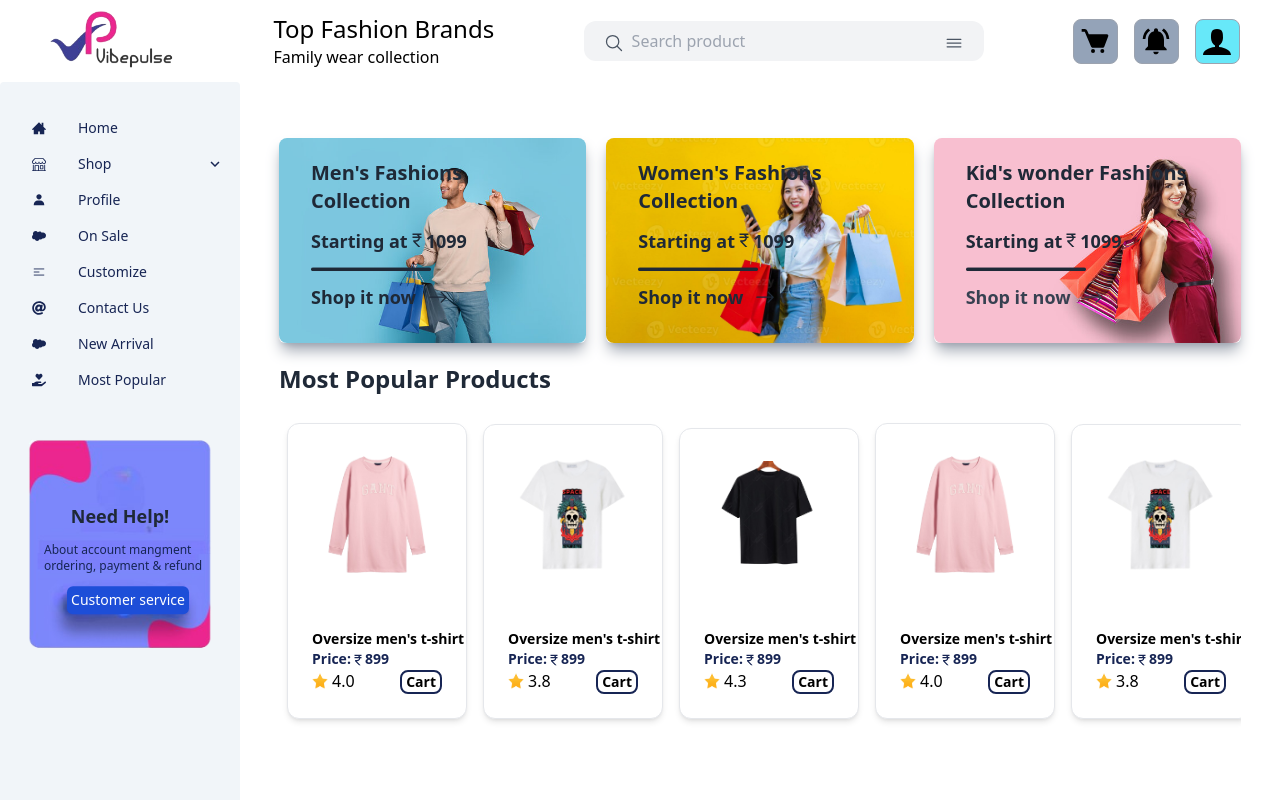
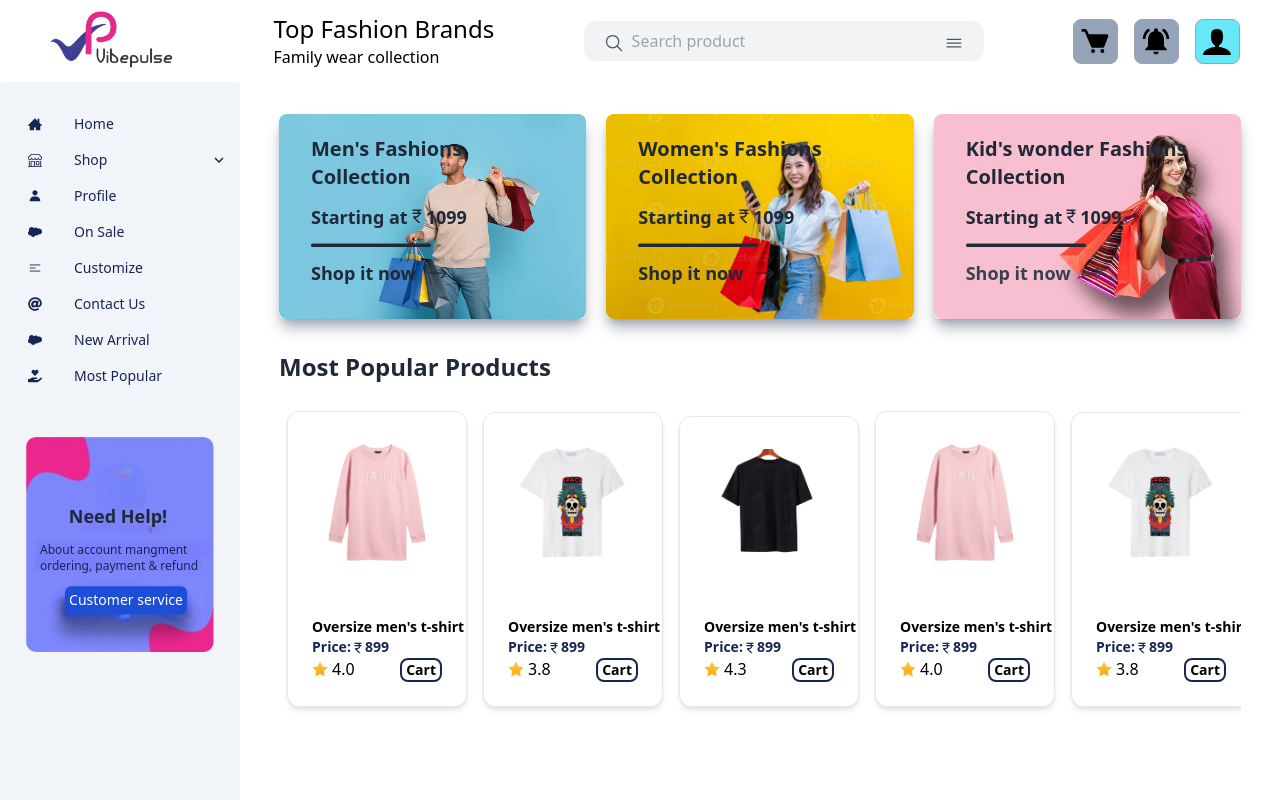
Before and after one commit to pitambar77/ecommerce, a React (Create React App) app: page / in a window 1280 px wide. Shown: the top 800 px of the page. Built offline with nearby package versions, Linux system fonts and the light colour scheme.

Commit message:
fourth  changes

```diff
--- a/src/Components/SideBar.jsx
+++ b/src/Components/SideBar.jsx
@@ -66,13 +66,13 @@ const SideBar = () => {
 
   return (
 
-        <div className={` h-screen  sm:p-3 p-1 sm:pt-4 duration-300 text-blue-950 bg-slate-100  rounded sm:w-60 w-28 `}>
+        <div className={` h-screen sm:p-2 p-1 sm:pt-4 duration-300 text-blue-950 bg-slate-100  rounded sm:w-60 w-28 `}>
             {/* <IoIosArrowRoundBack className={`text-xl rounded-full absolute -right-3 top-9 border cursor-pointer text-gray-600 ${!open && "rotate-180"}`}
             onClick={()=>setOpen(!open)} /> */}
             {/* <div>
                 <img src={logo} alt='logo' className=' text-2xl w-28 px-2'/>
             </div> */}
-            <ul className=' sm:pt-2 pt-0'>
+            <ul className=' sm:pt-1 pt-0'>
                 {Menus.map((menu,index) =>(
                     <>
                     <li key={index} className=' text-sm flex items-center sm:gap-x-4 gap-2 cursor-pointer sm:p-1 p-0 rounded-md sm:mt-2 mt-1 hover:bg-slate-200'>
--- a/src/Pages/Home.jsx
+++ b/src/Pages/Home.jsx
@@ -10,7 +10,7 @@ import { MdCurrencyRupee } from "react-icons/md";
 const Home = () => {
   return (
     <div className=' container'>
-      <div className=' grid sm:grid-cols-3 pt-8 gap-5'>
+      <div className=' grid sm:grid-cols-3 pt-2 gap-5'>
       <div className='  relative block shadow-lg rounded-md shadow-gray-400'>
           <img className=' w-full h-full object-cover rounded-lg ' src={menImg} alt='men'/>
 
--- a/src/Pages/PopularProduct.jsx
+++ b/src/Pages/PopularProduct.jsx
@@ -112,10 +112,10 @@ const ProductsData = [
 const PopularProduct = () => {
 
   return (
-    <div>
+    <div >
         <div className=' container'>
             <div className=''>
-                <h1 className=' text-2xl font-semibold text-gray-800 mt-5'> Most Popular Products </h1>
+                <h1 className=' text-2xl font-semibold text-gray-800 mt-8'> Most Popular Products </h1>
             </div>
 
              <div className=' grid gap-4 md:gap-5 mt-5 place-items-center'>
```
